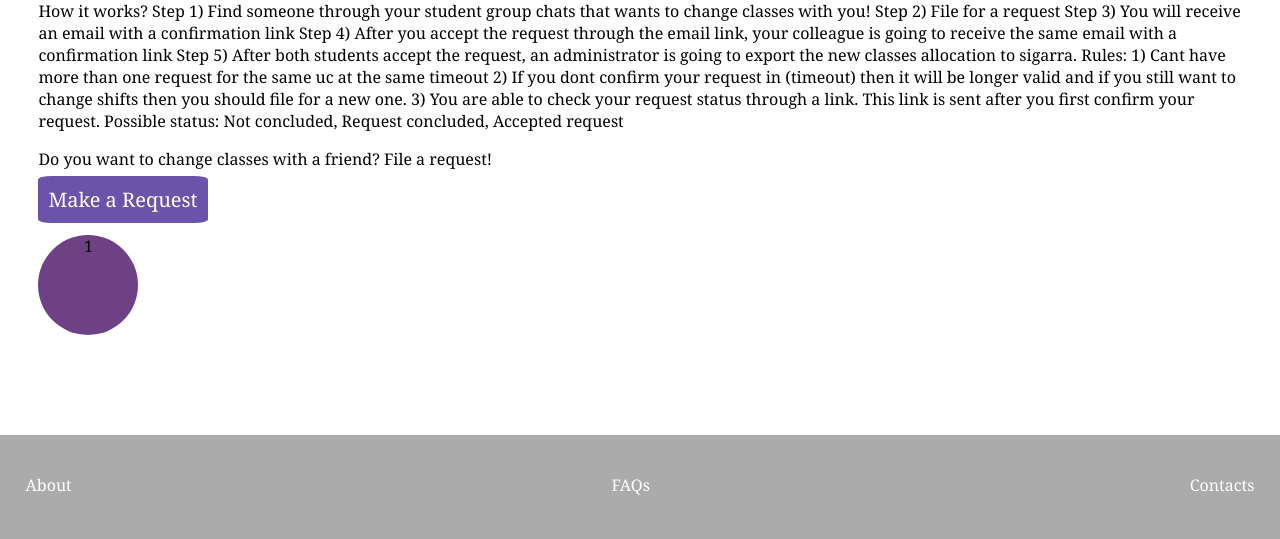
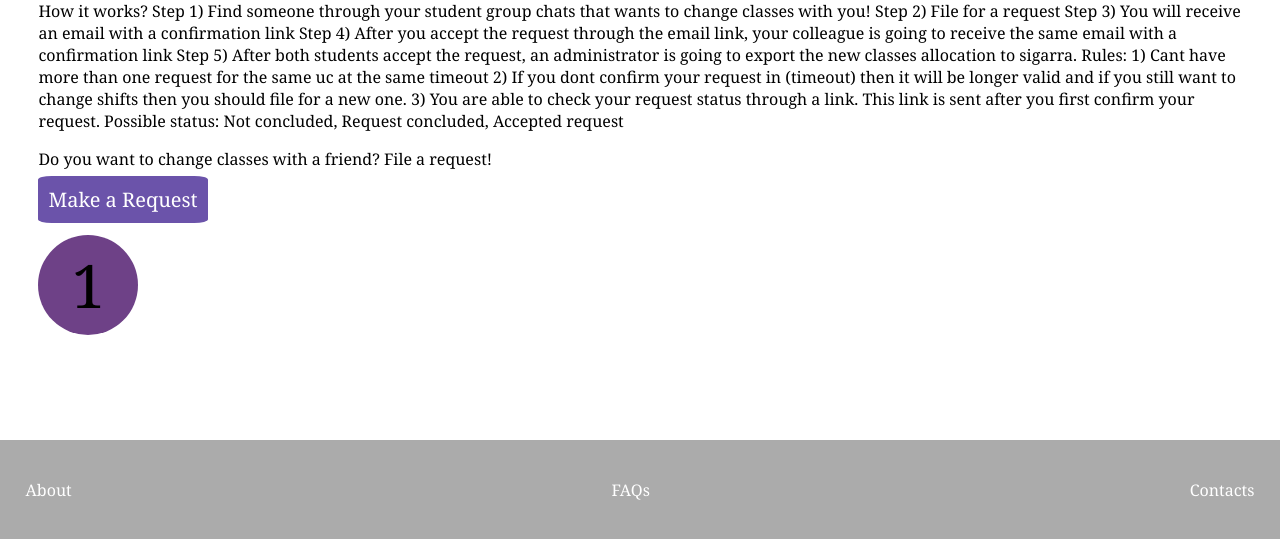
Before and after one commit to luisaraujo25/Swapping, a Django app: page / in a window 1280 px wide. Shown: the part 176-715 px from the top of the page. Run offline with Django 4.2, Linux system fonts and the light colour scheme.

Commit message:
circle and text

```diff
--- a/src/app/static/style.css
+++ b/src/app/static/style.css
@@ -113,11 +113,15 @@ a:hover{
   width: 100px;
   background-color: rgb(110, 65, 135);
   display: inline-block;
+  position: relative;
 }
 
 .steps .circle .circle-text{
-  display: block;
-  text-align: center;
-  margin-top: auto;
-  margin-bottom: auto;
+  margin: 0;
+  position: absolute;
+  top: 50%;
+  left: 50%;
+  -ms-transform: translate(-50%, -50%);
+  transform: translate(-50%, -50%);
+  font-size: 60px;
 }
```
